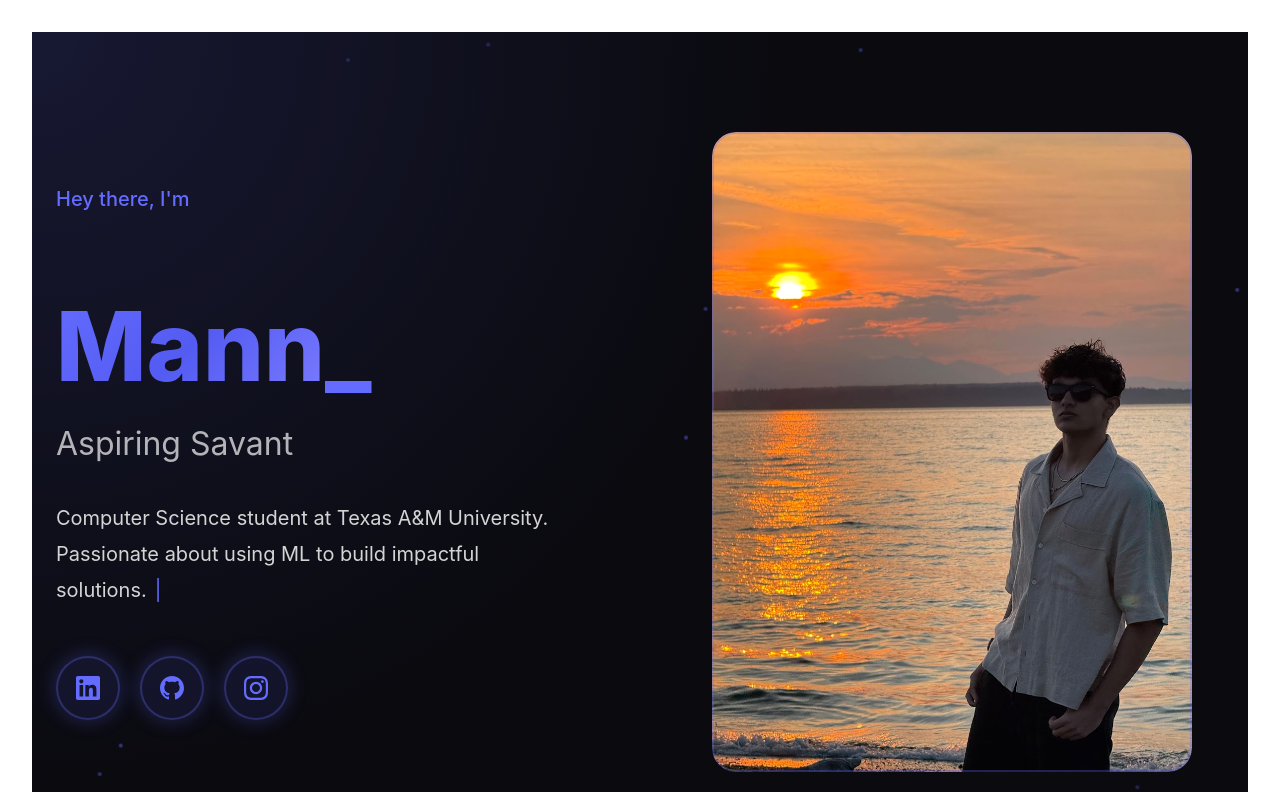
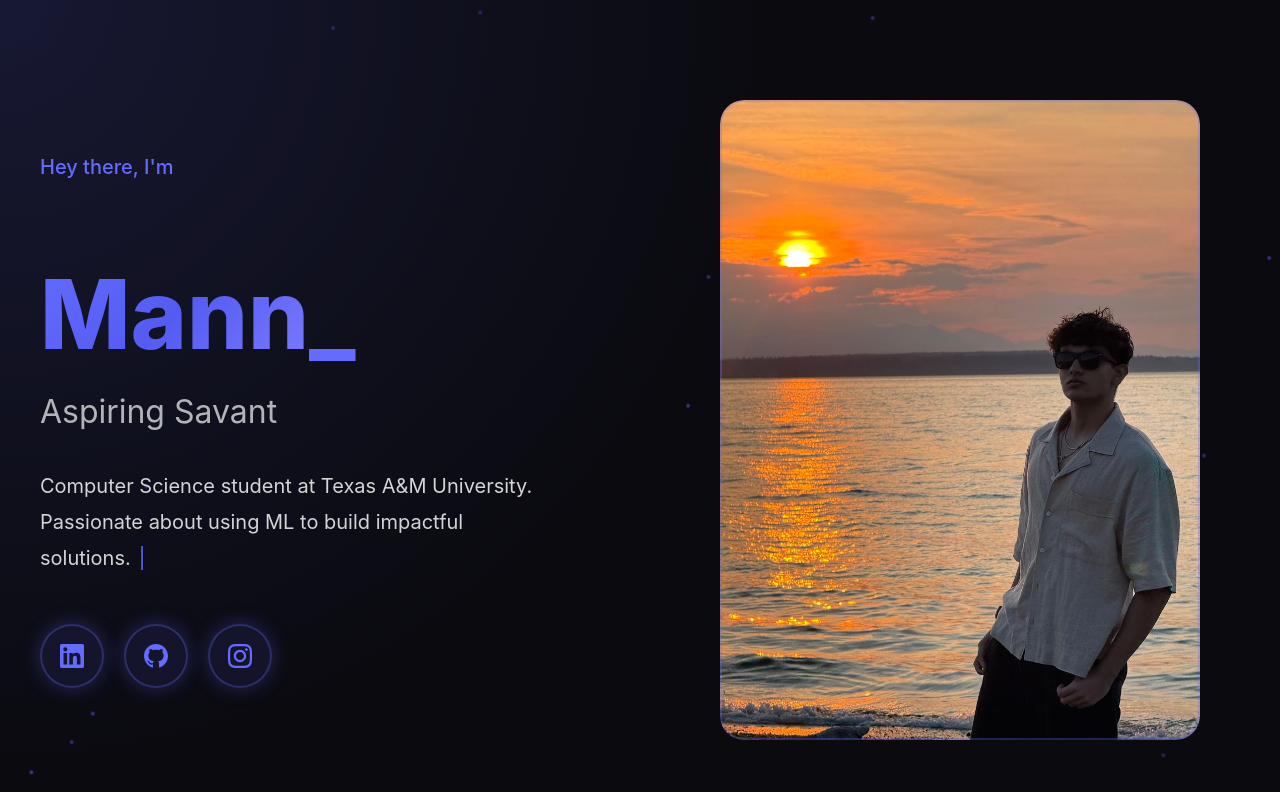
Before and after one commit to Blueturboguy07/mannIPYNB, a React (Vite) app in the folder mannIPYNB/: page / in a window 1280 px wide. Shown: the top 792 px of the page. Built offline with nearby package versions, Linux system fonts and the light colour scheme.

Commit message:
fixed empty space

```diff
--- a/mannIPYNB/src/App.css
+++ b/mannIPYNB/src/App.css
@@ -1,9 +1,10 @@
 #root {
-  max-width: 1280px;
-  margin: 0 auto;
-  padding: 2rem;
+  width: 100%;
+  margin: 0;
+  padding: 0;
   text-align: left;
   min-height: 100vh;
+  background-color: #0a0a0f;
 }
 
 .logo {
--- a/mannIPYNB/src/index.css
+++ b/mannIPYNB/src/index.css
@@ -3,9 +3,9 @@
   line-height: 1.5;
   font-weight: 400;
 
-  color-scheme: light dark;
+  color-scheme: dark;
   color: rgba(255, 255, 255, 0.87);
-  background-color: #242424;
+  background-color: #0a0a0f;
 
   font-synthesis: none;
   text-rendering: optimizeLegibility;
@@ -25,9 +25,11 @@ a:hover {
 
 body {
   margin: 0;
+  padding: 0;
   min-width: 320px;
   min-height: 100vh;
   overflow-y: auto;
+  background-color: #0a0a0f;
 }
 
 h1 {
```
